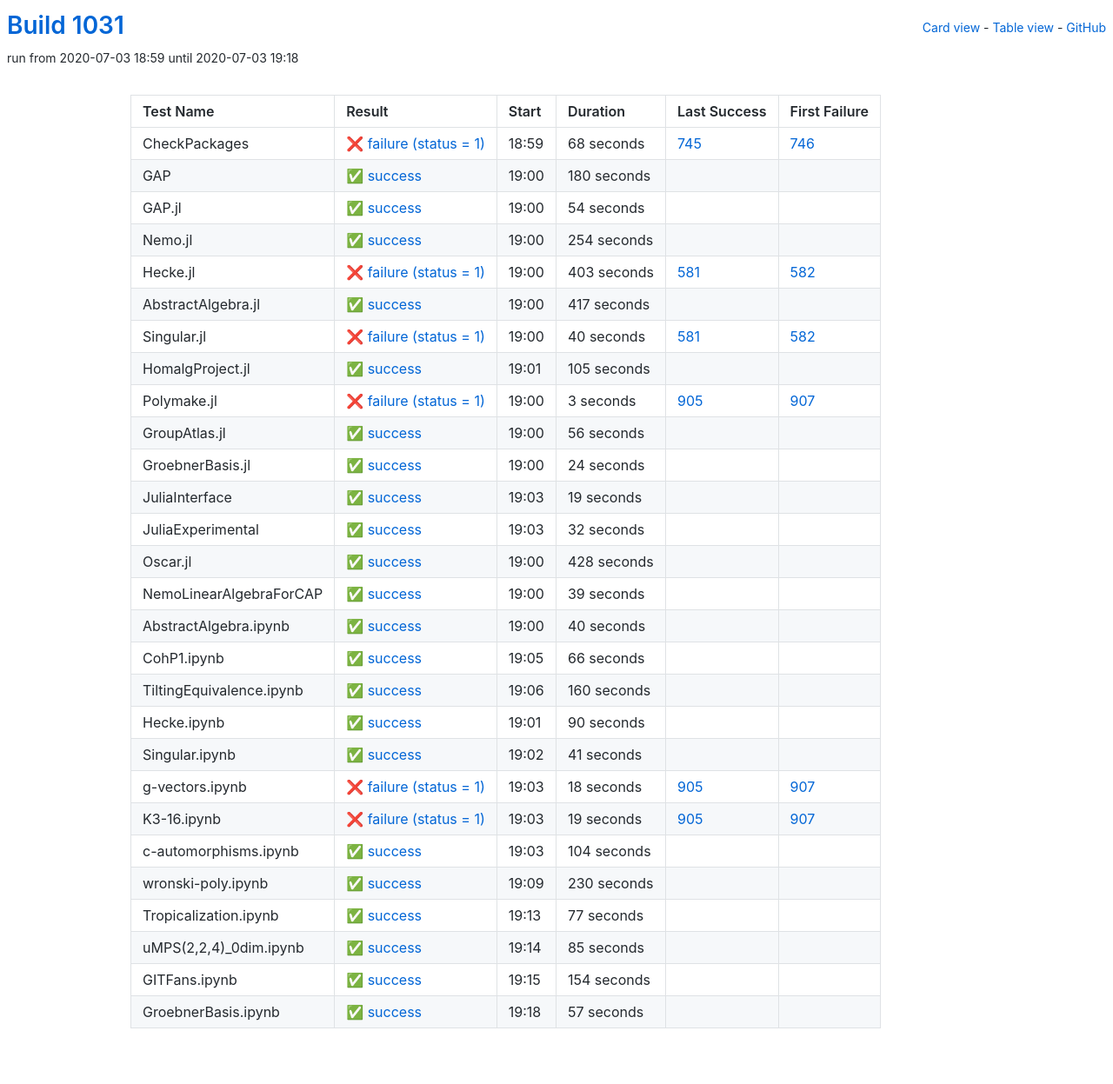
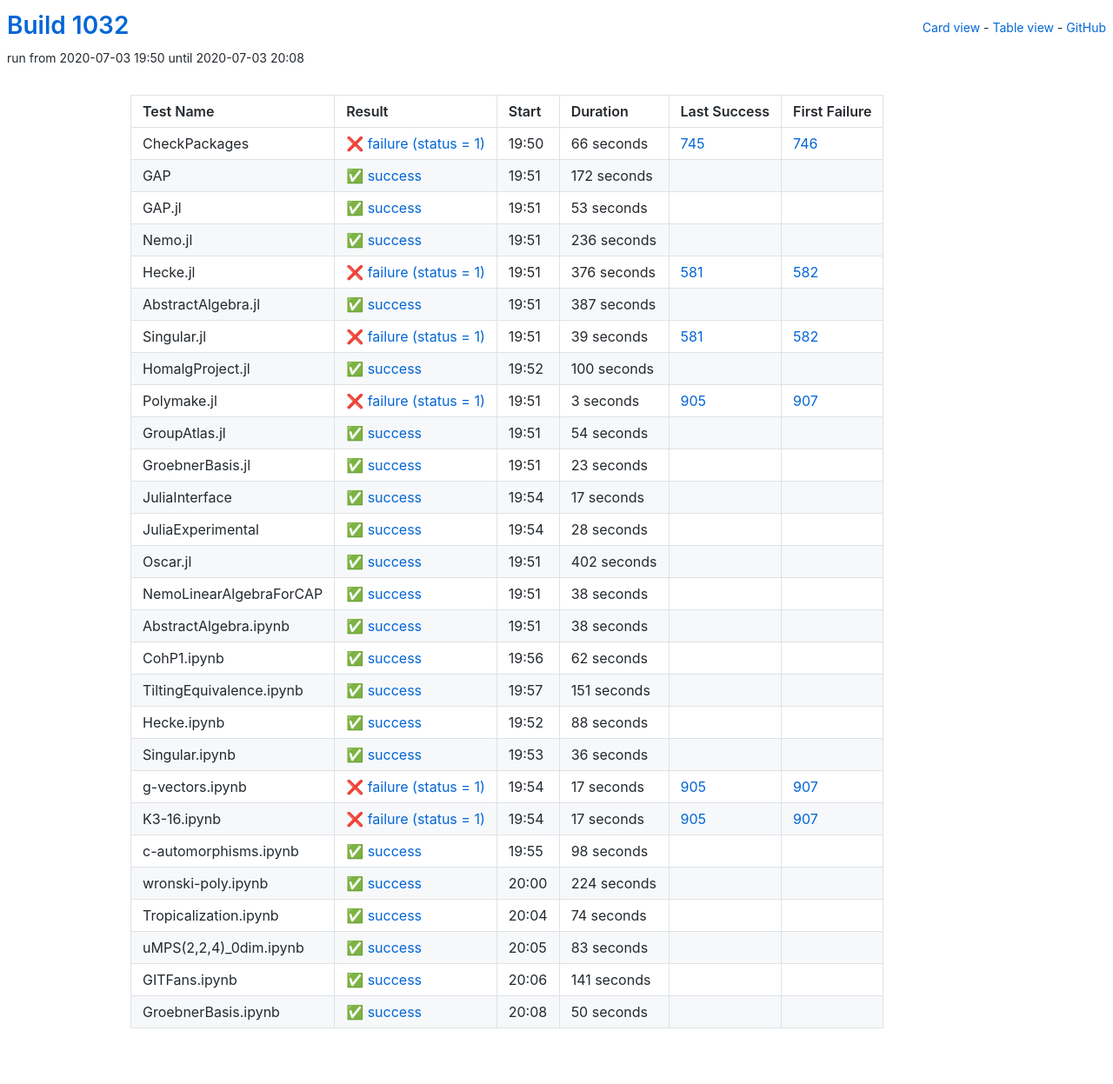
Before and after one commit to oscar-system/oscar-ci-status-1.4, a Jekyll site: the page built from table.html, in a window 1280 px wide. Shown: the whole page at 87% size. Built offline with Jekyll 4.4.1, drawn with Linux system fonts in a browser that asks for light colours.

Commit message:
Build #1032

```diff
--- a/_data/ci.yml
+++ b/_data/ci.yml
@@ -1,6 +1,6 @@
 ---
-build: 1031
-build_url: https://oscarci.mathematik.uni-kl.de/job/oscar-julia-1.4/1031/
+build: 1032
+build_url: https://oscarci.mathematik.uni-kl.de/job/oscar-julia-1.4/1032/
 job: oscar-julia-1.4
 organization: oscar-system
 repo: oscar-ci-status-1.4
@@ -8,104 +8,104 @@ repourl: https://github.com/oscar-system/oscar-ci-status-1.4
 tests:
 - name: CheckPackages
   id: checkpackages
-  log: https://oscarci.mathematik.uni-kl.de/job/oscar-julia-1.4/1031/artifact/logs/build-1031/CheckPackages.log
-  start: 2020-07-03 18:59
+  log: https://oscarci.mathematik.uni-kl.de/job/oscar-julia-1.4/1032/artifact/logs/build-1032/CheckPackages.log
+  start: 2020-07-03 19:50
   success: false
   exitcode: 1
   status: failure
-  duration: 68
+  duration: 66
   last_success: 745
   last_success_url: https://oscarci.mathematik.uni-kl.de/job/oscar-julia-1.4/745/
   first_failure: 746
   first_failure_url: https://oscarci.mathematik.uni-kl.de/job/oscar-julia-1.4/746/
 - name: GAP
   id: gap
-  log: https://oscarci.mathematik.uni-kl.de/job/oscar-julia-1.4/1031/artifact/logs/build-1031/GAP.log
-  start: 2020-07-03 19:00
+  log: https://oscarci.mathematik.uni-kl.de/job/oscar-julia-1.4/1032/artifact/logs/build-1032/GAP.log
+  start: 2020-07-03 19:51
   success: true
   exitcode: 0
   status: success
-  duration: 180
+  duration: 172
   last_success: false
   last_success_url:
   first_failure: false
   first_failure_url:
 - name: GAP.jl
   id: gap-jl
-  log: https://oscarci.mathematik.uni-kl.de/job/oscar-julia-1.4/1031/artifact/logs/build-1031/GAP.jl.log
-  start: 2020-07-03 19:00
+  log: https://oscarci.mathematik.uni-kl.de/job/oscar-julia-1.4/1032/artifact/logs/build-1032/GAP.jl.log
+  start: 2020-07-03 19:51
   success: true
   exitcode: 0
   status: success
-  duration: 54
+  duration: 53
   last_success: false
   last_success_url:
   first_failure: false
   first_failure_url:
 - name: Nemo.jl
   id: nemo-jl
-  log: https://oscarci.mathematik.uni-kl.de/job/oscar-julia-1.4/1031/artifact/logs/build-1031/Nemo.jl.log
-  start: 2020-07-03 19:00
+  log: https://oscarci.mathematik.uni-kl.de/job/oscar-julia-1.4/1032/artifact/logs/build-1032/Nemo.jl.log
+  start: 2020-07-03 19:51
   success: true
   exitcode: 0
   status: success
-  duration: 254
+  duration: 236
   last_success: false
   last_success_url:
   first_failure: false
   first_failure_url:
 - name: Hecke.jl
   id: hecke-jl
-  log: https://oscarci.mathematik.uni-kl.de/job/oscar-julia-1.4/1031/artifact/logs/build-1031/Hecke.jl.log
-  start: 2020-07-03 19:00
+  log: https://oscarci.mathematik.uni-kl.de/job/oscar-julia-1.4/1032/artifact/logs/build-1032/Hecke.jl.log
+  start: 2020-07-03 19:51
   success: false
   exitcode: 1
   status: failure
-  duration: 403
+  duration: 376
   last_success: 581
   last_success_url: https://oscarci.mathematik.uni-kl.de/job/oscar-julia-1.4/581/
   first_failure: 582
   first_failure_url: https://oscarci.mathematik.uni-kl.de/job/oscar-julia-1.4/582/
 - name: AbstractAlgebra.jl
   id: abstractalgebra-jl
-  log: https://oscarci.mathematik.uni-kl.de/job/oscar-julia-1.4/1031/artifact/logs/build-1031/AbstractAlgebra.jl.log
-  start: 2020-07-03 19:00
+  log: https://oscarci.mathematik.uni-kl.de/job/oscar-julia-1.4/1032/artifact/logs/build-1032/AbstractAlgebra.jl.log
+  start: 2020-07-03 19:51
   success: true
   exitcode: 0
   status: success
-  duration: 417
+  duration: 387
   last_success: false
   last_success_url:
   first_failure: false
   first_failure_url:
 - name: Singular.jl
   id: singular-jl
-  log: https://oscarci.mathematik.uni-kl.de/job/oscar-julia-1.4/1031/artifact/logs/build-1031/Singular.jl.log
-  start: 2020-07-03 19:00
+  log: https://oscarci.mathematik.uni-kl.de/job/oscar-julia-1.4/1032/artifact/logs/build-1032/Singular.jl.log
+  start: 2020-07-03 19:51
   success: false
   exitcode: 1
   status: failure
-  duration: 40
+  duration: 39
   last_success: 581
   last_success_url: https://oscarci.mathematik.uni-kl.de/job/oscar-julia-1.4/581/
   first_failure: 582
   first_failure_url: https://oscarci.mathematik.uni-kl.de/job/oscar-julia-1.4/582/
 - name: HomalgProject.jl
   id: homalgproject-jl
-  log: https://oscarci.mathematik.uni-kl.de/job/oscar-julia-1.4/1031/artifact/logs/build-1031/HomalgProject.jl.log
-  start: 2020-07-03 19:01
+  log: https://oscarci.mathematik.uni-kl.de/job/oscar-julia-1.4/1032/artifact/logs/build-1032/HomalgProject.jl.log
+  start: 2020-07-03 19:52
   success: true
   exitcode: 0
   status: success
-  duration: 105
+  duration: 100
   last_success: false
   last_success_url:
   first_failure: false
   first_failure_url:
 - name: Polymake.jl
   id: polymake-jl
-  log: https://oscarci.mathematik.uni-kl.de/job/oscar-julia-1.4/1031/artifact/logs/build-1031/Polymake.jl.log
-  start: 2020-07-03 19:00
+  log: https://oscarci.mathematik.uni-kl.de/job/oscar-julia-1.4/1032/artifact/logs/build-1032/Polymake.jl.log
+  start: 2020-07-03 19:51
   success: false
   exitcode: 1
   status: failure
@@ -116,228 +116,228 @@ tests:
   first_failure_url: https://oscarci.mathematik.uni-kl.de/job/oscar-julia-1.4/907/
 - name: GroupAtlas.jl
   id: groupatlas-jl
-  log: https://oscarci.mathematik.uni-kl.de/job/oscar-julia-1.4/1031/artifact/logs/build-1031/GroupAtlas.jl.log
-  start: 2020-07-03 19:00
+  log: https://oscarci.mathematik.uni-kl.de/job/oscar-julia-1.4/1032/artifact/logs/build-1032/GroupAtlas.jl.log
+  start: 2020-07-03 19:51
   success: true
   exitcode: 0
   status: success
-  duration: 56
+  duration: 54
   last_success: false
   last_success_url:
   first_failure: false
   first_failure_url:
 - name: GroebnerBasis.jl
   id: groebnerbasis-jl
-  log: https://oscarci.mathematik.uni-kl.de/job/oscar-julia-1.4/1031/artifact/logs/build-1031/GroebnerBasis.jl.log
-  start: 2020-07-03 19:00
+  log: https://oscarci.mathematik.uni-kl.de/job/oscar-julia-1.4/1032/artifact/logs/build-1032/GroebnerBasis.jl.log
+  start: 2020-07-03 19:51
   success: true
   exitcode: 0
   status: success
-  duration: 24
+  duration: 23
   last_success: false
   last_success_url:
   first_failure: false
   first_failure_url:
 - name: JuliaInterface
   id: juliainterface
-  log: https://oscarci.mathematik.uni-kl.de/job/oscar-julia-1.4/1031/artifact/logs/build-1031/JuliaInterface.log
-  start: 2020-07-03 19:03
+  log: https://oscarci.mathematik.uni-kl.de/job/oscar-julia-1.4/1032/artifact/logs/build-1032/JuliaInterface.log
+  start: 2020-07-03 19:54
   success: true
   exitcode: 0
   status: success
-  duration: 19
+  duration: 17
   last_success: false
   last_success_url:
   first_failure: false
   first_failure_url:
 - name: JuliaExperimental
   id: juliaexperimental
-  log: https://oscarci.mathematik.uni-kl.de/job/oscar-julia-1.4/1031/artifact/logs/build-1031/JuliaExperimental.log
-  start: 2020-07-03 19:03
+  log: https://oscarci.mathematik.uni-kl.de/job/oscar-julia-1.4/1032/artifact/logs/build-1032/JuliaExperimental.log
+  start: 2020-07-03 19:54
   success: true
   exitcode: 0
   status: success
-  duration: 32
+  duration: 28
   last_success: false
   last_success_url:
   first_failure: false
   first_failure_url:
 - name: Oscar.jl
   id: oscar-jl
-  log: https://oscarci.mathematik.uni-kl.de/job/oscar-julia-1.4/1031/artifact/logs/build-1031/Oscar.jl.log
-  start: 2020-07-03 19:00
+  log: https://oscarci.mathematik.uni-kl.de/job/oscar-julia-1.4/1032/artifact/logs/build-1032/Oscar.jl.log
+  start: 2020-07-03 19:51
   success: true
   exitcode: 0
   status: success
-  duration: 428
+  duration: 402
   last_success: false
   last_success_url:
   first_failure: false
   first_failure_url:
 - name: NemoLinearAlgebraForCAP
   id: nemolinearalgebraforcap
-  log: https://oscarci.mathematik.uni-kl.de/job/oscar-julia-1.4/1031/artifact/logs/build-1031/NemoLinearAlgebraForCAP.log
-  start: 2020-07-03 19:00
+  log: https://oscarci.mathematik.uni-kl.de/job/oscar-julia-1.4/1032/artifact/logs/build-1032/NemoLinearAlgebraForCAP.log
+  start: 2020-07-03 19:51
   success: true
   exitcode: 0
   status: success
-  duration: 39
+  duration: 38
   last_success: false
   last_success_url:
   first_failure: false
   first_failure_url:
 - name: AbstractAlgebra.ipynb
   id: abstractalgebra-ipynb
-  log: https://oscarci.mathematik.uni-kl.de/job/oscar-julia-1.4/1031/artifact/logs/build-1031/AbstractAlgebra.ipynb.log
-  start: 2020-07-03 19:00
+  log: https://oscarci.mathematik.uni-kl.de/job/oscar-julia-1.4/1032/artifact/logs/build-1032/AbstractAlgebra.ipynb.log
+  start: 2020-07-03 19:51
   success: true
   exitcode: 0
   status: success
-  duration: 40
+  duration: 38
   last_success: false
   last_success_url:
   first_failure: false
   first_failure_url:
 - name: CohP1.ipynb
   id: cohp1-ipynb
-  log: https://oscarci.mathematik.uni-kl.de/job/oscar-julia-1.4/1031/artifact/logs/build-1031/CohP1.ipynb.log
-  start: 2020-07-03 19:05
+  log: https://oscarci.mathematik.uni-kl.de/job/oscar-julia-1.4/1032/artifact/logs/build-1032/CohP1.ipynb.log
+  start: 2020-07-03 19:56
   success: true
   exitcode: 0
   status: success
-  duration: 66
+  duration: 62
   last_success: false
   last_success_url:
   first_failure: false
   first_failure_url:
 - name: TiltingEquivalence.ipynb
   id: tiltingequivalence-ipynb
-  log: https://oscarci.mathematik.uni-kl.de/job/oscar-julia-1.4/1031/artifact/logs/build-1031/TiltingEquivalence.ipynb.log
-  start: 2020-07-03 19:06
+  log: https://oscarci.mathematik.uni-kl.de/job/oscar-julia-1.4/1032/artifact/logs/build-1032/TiltingEquivalence.ipynb.log
+  start: 2020-07-03 19:57
   success: true
   exitcode: 0
   status: success
-  duration: 160
+  duration: 151
   last_success: false
   last_success_url:
   first_failure: false
   first_failure_url:
 - name: Hecke.ipynb
   id: hecke-ipynb
-  log: https://oscarci.mathematik.uni-kl.de/job/oscar-julia-1.4/1031/artifact/logs/build-1031/Hecke.ipynb.log
-  start: 2020-07-03 19:01
+  log: https://oscarci.mathematik.uni-kl.de/job/oscar-julia-1.4/1032/artifact/logs/build-1032/Hecke.ipynb.log
+  start: 2020-07-03 19:52
   success: true
   exitcode: 0
   status: success
-  duration: 90
+  duration: 88
   last_success: false
   last_success_url:
   first_failure: false
   first_failure_url:
 - name: Singular.ipynb
   id: singular-ipynb
-  log: https://oscarci.mathematik.uni-kl.de/job/oscar-julia-1.4/1031/artifact/logs/build-1031/Singular.ipynb.log
-  start: 2020-07-03 19:02
+  log: https://oscarci.mathematik.uni-kl.de/job/oscar-julia-1.4/1032/artifact/logs/build-1032/Singular.ipynb.log
+  start: 2020-07-03 19:53
   success: true
   exitcode: 0
   status: success
-  duration: 41
+  duration: 36
   last_success: false
   last_success_url:
   first_failure: false
   first_failure_url:
 - name: g-vectors.ipynb
   id: g-vectors-ipynb
-  log: https://oscarci.mathematik.uni-kl.de/job/oscar-julia-1.4/1031/artifact/logs/build-1031/g-vectors.ipynb.log
-  start: 2020-07-03 19:03
+  log: https://oscarci.mathematik.uni-kl.de/job/oscar-julia-1.4/1032/artifact/logs/build-1032/g-vectors.ipynb.log
+  start: 2020-07-03 19:54
   success: false
   exitcode: 1
   status: failure
-  duration: 18
+  duration: 17
   last_success: 905
   last_success_url: https://oscarci.mathematik.uni-kl.de/job/oscar-julia-1.4/905/
   first_failure: 907
   first_failure_url: https://oscarci.mathematik.uni-kl.de/job/oscar-julia-1.4/907/
 - name: K3-16.ipynb
   id: k3-16-ipynb
-  log: https://oscarci.mathematik.uni-kl.de/job/oscar-julia-1.4/1031/artifact/logs/build-1031/K3-16.ipynb.log
-  start: 2020-07-03 19:03
+  log: https://oscarci.mathematik.uni-kl.de/job/oscar-julia-1.4/1032/artifact/logs/build-1032/K3-16.ipynb.log
+  start: 2020-07-03 19:54
   success: false
   exitcode: 1
   status: failure
-  duration: 19
+  duration: 17
   last_success: 905
   last_success_url: https://oscarci.mathematik.uni-kl.de/job/oscar-julia-1.4/905/
   first_failure: 907
   first_failure_url: https://oscarci.mathematik.uni-kl.de/job/oscar-julia-1.4/907/
 - name: c-automorphisms.ipynb
   id: c-automorphisms-ipynb
-  log: https://oscarci.mathematik.uni-kl.de/job/oscar-julia-1.4/1031/artifact/logs/build-1031/c-automorphisms.ipynb.log
-  start: 2020-07-03 19:03
+  log: https://oscarci.mathematik.uni-kl.de/job/oscar-julia-1.4/1032/artifact/logs/build-1032/c-automorphisms.ipynb.log
+  start: 2020-07-03 19:55
   success: true
   exitcode: 0
   status: success
-  duration: 104
+  duration: 98
   last_success: false
   last_success_url:
   first_failure: false
   first_failure_url:
 - name: wronski-poly.ipynb
   id: wronski-poly-ipynb
-  log: https://oscarci.mathematik.uni-kl.de/job/oscar-julia-1.4/1031/artifact/logs/build-1031/wronski-poly.ipynb.log
-  start: 2020-07-03 19:09
+  log: https://oscarci.mathematik.uni-kl.de/job/oscar-julia-1.4/1032/artifact/logs/build-1032/wronski-poly.ipynb.log
+  start: 2020-07-03 20:00
   success: true
   exitcode: 0
   status: success
-  duration: 230
+  duration: 224
   last_success: false
   last_success_url:
   first_failure: false
   first_failure_url:
 - name: Tropicalization.ipynb
   id: tropicalization-ipynb
-  log: https://oscarci.mathematik.uni-kl.de/job/oscar-julia-1.4/1031/artifact/logs/build-1031/Tropicalization.ipynb.log
-  start: 2020-07-03 19:13
+  log: https://oscarci.mathematik.uni-kl.de/job/oscar-julia-1.4/1032/artifact/logs/build-1032/Tropicalization.ipynb.log
+  start: 2020-07-03 20:04
   success: true
   exitcode: 0
   status: success
-  duration: 77
+  duration: 74
   last_success: false
   last_success_url:
   first_failure: false
   first_failure_url:
 - name: uMPS(2,2,4)_0dim.ipynb
   id: umps-2-2-4-0dim-ipynb
-  log: https://oscarci.mathematik.uni-kl.de/job/oscar-julia-1.4/1031/artifact/logs/build-1031/uMPS-2-2-4-_0dim.ipynb.log
-  start: 2020-07-03 19:14
+  log: https://oscarci.mathematik.uni-kl.de/job/oscar-julia-1.4/1032/artifact/logs/build-1032/uMPS-2-2-4-_0dim.ipynb.log
+  start: 2020-07-03 20:05
   success: true
   exitcode: 0
   status: success
-  duration: 85
+  duration: 83
   last_success: false
   last_success_url:
   first_failure: false
   first_failure_url:
 - name: GITFans.ipynb
   id: gitfans-ipynb
-  log: https://oscarci.mathematik.uni-kl.de/job/oscar-julia-1.4/1031/artifact/logs/build-1031/GITFans.ipynb.log
-  start: 2020-07-03 19:15
+  log: https://oscarci.mathematik.uni-kl.de/job/oscar-julia-1.4/1032/artifact/logs/build-1032/GITFans.ipynb.log
+  start: 2020-07-03 20:06
   success: true
   exitcode: 0
   status: success
-  duration: 154
+  duration: 141
   last_success: false
   last_success_url:
   first_failure: false
   first_failure_url:
 - name: GroebnerBasis.ipynb
   id: groebnerbasis-ipynb
-  log: https://oscarci.mathematik.uni-kl.de/job/oscar-julia-1.4/1031/artifact/logs/build-1031/GroebnerBasis.ipynb.log
-  start: 2020-07-03 19:18
+  log: https://oscarci.mathematik.uni-kl.de/job/oscar-julia-1.4/1032/artifact/logs/build-1032/GroebnerBasis.ipynb.log
+  start: 2020-07-03 20:08
   success: true
   exitcode: 0
   status: success
-  duration: 57
+  duration: 50
   last_success: false
   last_success_url:
   first_failure: false
```
Also changed, not shown: README.md.
